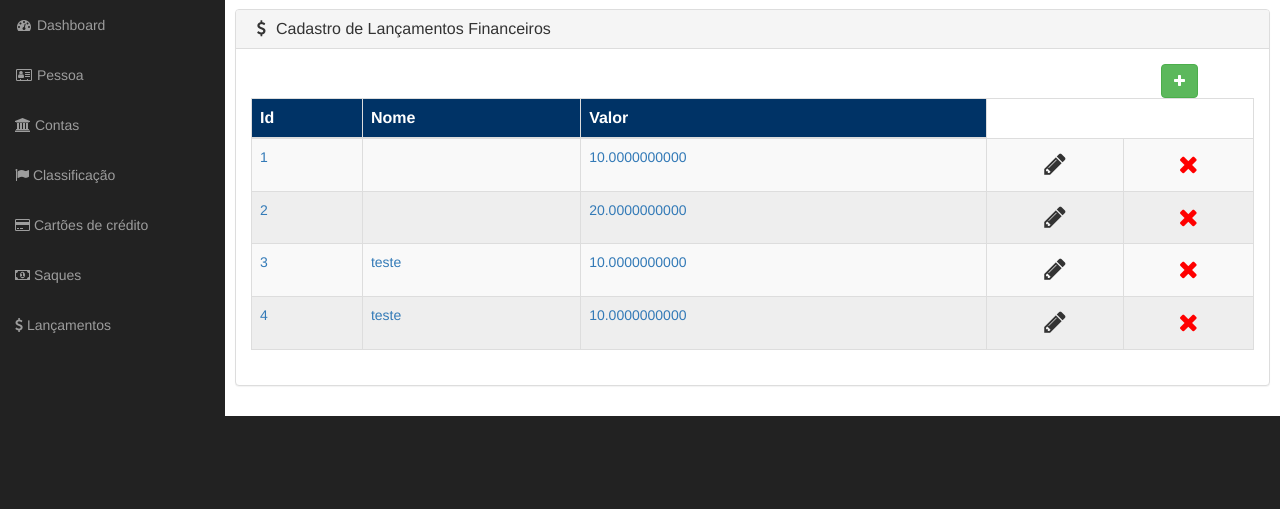
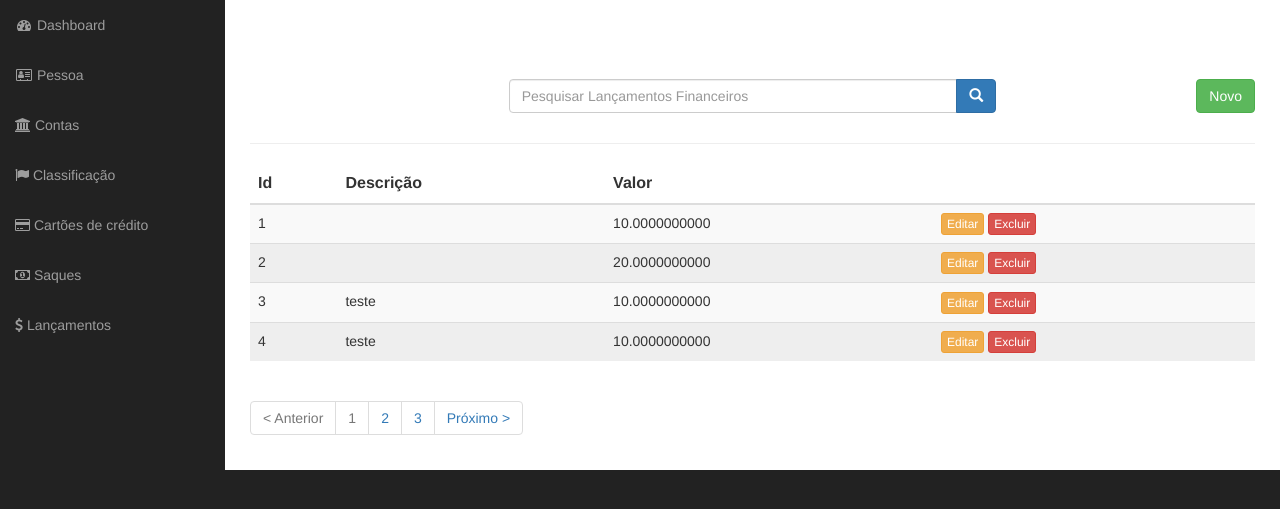
Before and after one commit to andreiflavio/MinhasFinancasUbiquas, a Django app: template MinhasFinancasUbiquas/financas/templates/financas/lancamentofinanceiro_list.html in a window 1280 px wide. Shown: the part 51-560 px from the top of the page. Run offline with Django 3.2, Linux system fonts and the light colour scheme; the template is opened without the code that fills it: values that come from a table or form of the project are taken from there, others are empty; data comes from the database, SQL or seed files in the repository; grey boxes labelled with a size stand in for pictures from a placeholder-image service; parts of the project's set-up code (start-up, migrations or seed data) failed here and were passed over; some libraries are stand-ins or nearby versions.

Commit message:
Melhorias no layout do cadastro de lançamentos financeiros

```diff
--- a/MinhasFinancasUbiquas/core/models.py
+++ b/MinhasFinancasUbiquas/core/models.py
@@ -7,3 +7,6 @@ class Pessoa(models.Model):
 
     def get_absolute_url(self):
         return reverse('core:pessoa_list')
+
+    def __str__(self):
+        return self.nome
--- a/MinhasFinancasUbiquas/core/static/css/sb-admin.css
+++ b/MinhasFinancasUbiquas/core/static/css/sb-admin.css
@@ -254,8 +254,6 @@ td{
 th{
     font-size: 16px;
     padding: 5px;
-    background-color: #003366;
-    color: #fff;
 }
 .btn-editar,
 .btn-excluir{
--- a/MinhasFinancasUbiquas/core/templates/base.html
+++ b/MinhasFinancasUbiquas/core/templates/base.html
@@ -48,7 +48,7 @@
                     <span class="icon-bar"></span>
                     <span class="icon-bar"></span>
                 </button>
-                <a class="navbar-brand" href="index.html">Minhas Finanças Ubíquas</a>
+                <a class="navbar-brand" href="{%  url 'core:index' %}">Minhas Finanças Ubíquas</a>
             </div>
 
             <!--{Exibir apenas para usuários autenticaddos %}-->
--- a/MinhasFinancasUbiquas/core/templates/core/form_crud.html
+++ b/MinhasFinancasUbiquas/core/templates/core/form_crud.html
@@ -3,8 +3,9 @@
 {% load static %}
 
 {% block container %}
-    <form action="" method="post">{% csrf_token %}
-        {{ form.as_p }}
+    <form action="" method="post">
+        {% csrf_token %}
+        {{ form.as_p  }}
         <input type="submit" value="Salvar" />
     </form>
 {% endblock %}
--- a/MinhasFinancasUbiquas/financas/models.py
+++ b/MinhasFinancasUbiquas/financas/models.py
@@ -112,7 +112,7 @@ class LancamentoFinanceiro(models.Model):
         return reverse('financas:lancamentofinanceiro_list')
 
     def __str__(self):
-        return str(self.pk) + " - " + str(self.valor)
+        return str(self.pk) + "." + self.descricao + " - " + str(self.valor)
 
     class Meta:
         verbose_name = 'Lançamento Financeiro'
--- a/MinhasFinancasUbiquas/financas/templates/financas/lancamentofinanceiro_list.html
+++ b/MinhasFinancasUbiquas/financas/templates/financas/lancamentofinanceiro_list.html
@@ -3,36 +3,52 @@
 {% load static %}
 
 {% block container %}
+    <div id="main" class="container-fluid" style="margin-top: 50px">
 
-    <div class="panel panel-default">
-        <div class="panel-heading">
-            <h3 class="panel-title"><i class="fa fa-usd fa-fw"></i> Cadastro de Lançamentos Financeiros</h3>
+        <div id="top" class="row">
+            <div class="col-sm-3">
+
             </div>
-        <div class="panel-body">
-             <div class="container novo-registro pull-right">
-                <button class="btn btn-success pull-right" alt="Adicionar novo" title="Adicionar novo">
-                    <a href="{% url 'financas:lancamentoFinanceiro_add' %}"><i class="fa fa-plus"></i></a></button>
+
+            <div class="col-sm-6">
+                <form class="input-group h2" action="." method="get">
+                    <input name="data[search]" class="form-control" id="search" type="text" placeholder="Pesquisar Lançamentos Financeiros">
+                    <span class="input-group-btn">
+                        <button class="btn btn-primary" type="submit">
+                            <span class="glyphicon glyphicon-search"></span>
+                        </button>
+                    </span>
+                </form>
             </div>
-            <div class="">
-                <table class="table table-bordered table-hover table-striped">
+
+            <div class="col-sm-3">
+                <a class="btn btn-success pull-right h2" href="{% url 'financas:lancamentoFinanceiro_add' %}"
+                        alt="Adicionar novo" title="Adicionar novo">Novo</a>
+            </div>
+        </div> <!-- /#top -->
+
+
+        <hr />
+        <div id="list" class="row">
+
+        <div class="table-responsive col-md-12">
+            <table class="table table-striped" cellspacing="0" cellpadding="0">
                 <thead>
                     <tr>
                         <th>Id</th>
-                            <th>Nome</th>
+                        <th>Descrição</th>
                         <th>Valor</th>
+                        <th></th>
                     </tr>
                 </thead>
                 <tbody>
                     {% for lancamentoFinanceiro in object_list %}
                         <tr>
-                                <td><a href="{% url 'financas:lancamentoFinanceiro_update' pk=lancamentoFinanceiro.pk %}">{{ lancamentoFinanceiro.id }}</a></td>
-                                <td><a href="{% url 'financas:lancamentoFinanceiro_update' pk=lancamentoFinanceiro.pk %}">{{ lancamentoFinanceiro.descricao }}</a></td>
-                                <td><a href="#">{{ lancamentoFinanceiro.valor }}</a></td>
-                                <td class="btn-editar"><a href = "{% url 'financas:lancamentoFinanceiro_update' pk=lancamentoFinanceiro.pk %}" class="editar">
-                                    <i class="fa fa-pencil" alt="editar" title="editar"></i></a></td>
-
-                                <td class="btn-excluir"><a href="{% url 'financas:lancamentoFinanceiro_update' pk=lancamentoFinanceiro.pk %}" class="excluir">
-                                    <i class="fa fa-remove" alt="excluir" title="excluir"></i></a></td>
+                            <td>{{ lancamentoFinanceiro.id }}</a></td>
+                            <td>{{ lancamentoFinanceiro.descricao }}</a></td>
+                            <td>{{ lancamentoFinanceiro.valor }}</a></td>
+                            <td><a class="btn btn-warning btn-xs" href="{% url 'financas:lancamentoFinanceiro_update' pk=lancamentoFinanceiro.pk %}">Editar</a>
+                                <a class="btn btn-danger btn-xs"  href="{% url 'financas:lancamentoFinanceiro_delete' pk=lancamentoFinanceiro.pk %}" >Excluir</a></td>
                         </tr>
                     {% empty %}
                         <tr>
@@ -42,7 +58,19 @@
                 </tbody>
             </table>
         </div>
+
+        </div> <!-- /#list -->
+
+        <div id="bottom" class="row">
+            <div class="col-md-12">
+                <ul class="pagination">
+                    <li class="disabled"><a>&lt; Anterior</a></li>
+                    <li class="disabled"><a>1</a></li>
+                    <li><a href="#">2</a></li>
+                    <li><a href="#">3</a></li>
+                    <li class="next"><a href="#" rel="next">Próximo &gt;</a></li>
+                </ul><!-- /.pagination -->
             </div>
-    </div>
-
+        </div> <!-- /#bottom -->
+    </div> <!-- /#main -->
 {% endblock %}
--- a/MinhasFinancasUbiquas/settings.py
+++ b/MinhasFinancasUbiquas/settings.py
@@ -37,6 +37,7 @@ INSTALLED_APPS = [
     'django.contrib.sessions',
     'django.contrib.messages',
     'django.contrib.staticfiles',
+    'widget_tweaks',
     'MinhasFinancasUbiquas.accounts',
     'MinhasFinancasUbiquas.core',
     'MinhasFinancasUbiquas.financas',
```
Also changed, not shown: MinhasFinancasUbiquas/financas/views.py (+6 -1 lines), 1 other file. Lines whose indentation alone changed are shown as unchanged.
